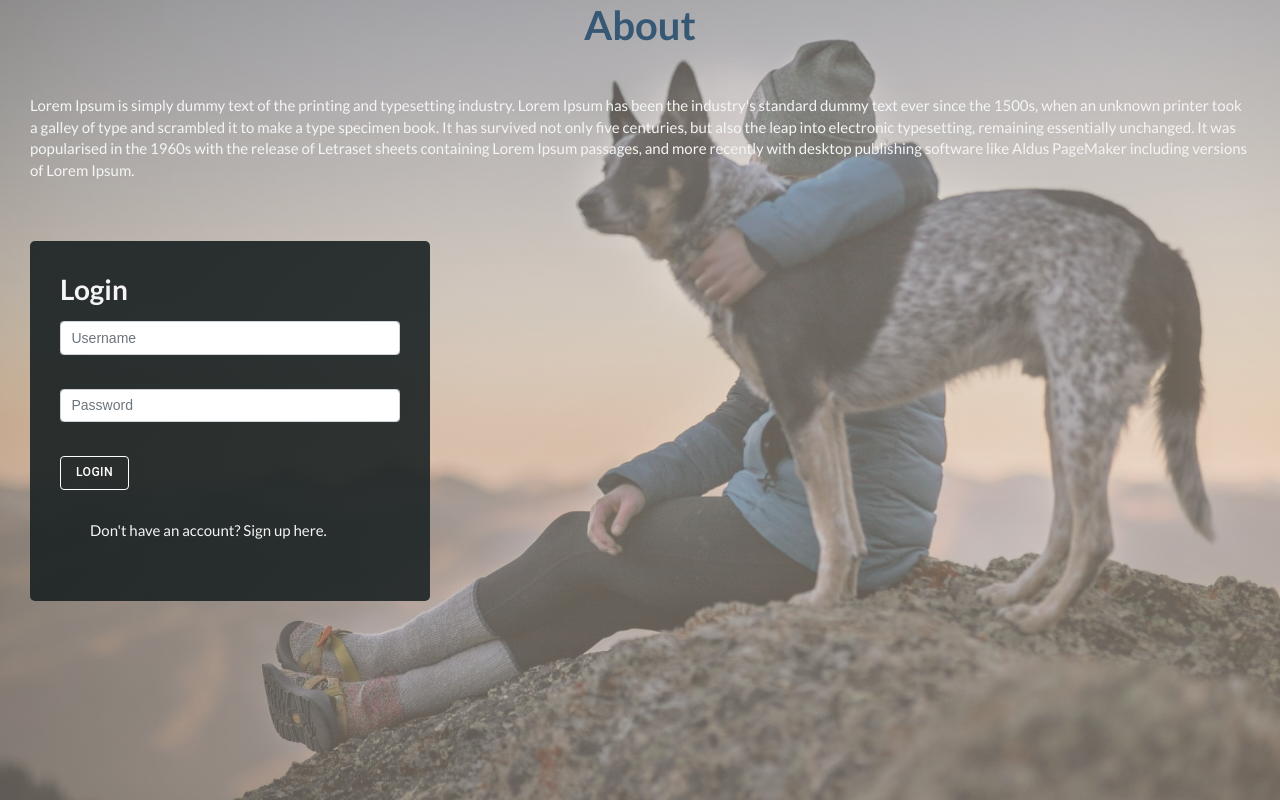
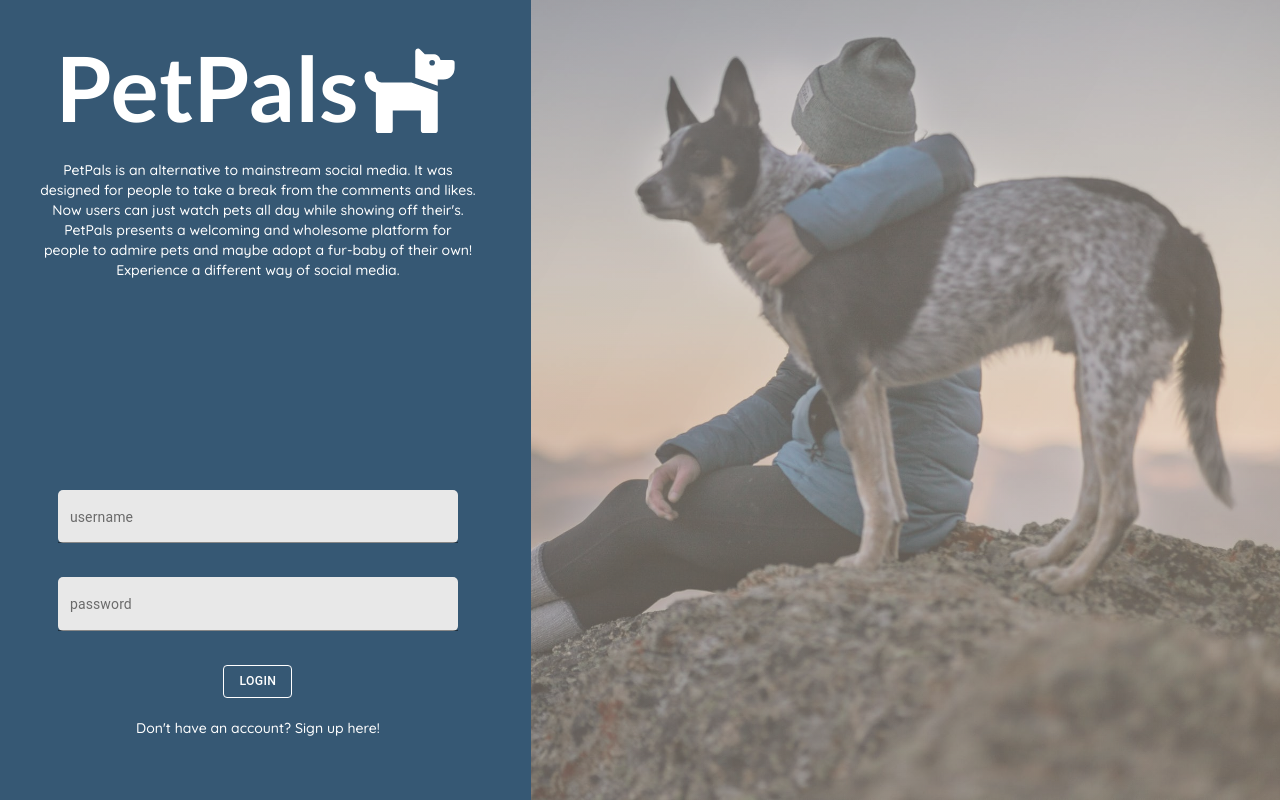
Before and after one commit to Tristanoshier/PetPals-client, a React (Create React App) app: page / in a window 1280 px wide. Built offline with nearby package versions, Linux system fonts and the light colour scheme.

Commit message:
add styling to auth page

```diff
--- a/src/App.tsx
+++ b/src/App.tsx
@@ -47,7 +47,7 @@ export default class App extends React.Component {
 
   render(){
     return (
-      <div className="App">
+      <div>
         {this.protectedViews()}
         <script src="https://stackpath.bootstrapcdn.com/bootstrap/4.4.1/js/bootstrap.min.js"
           integrity="sha384-wfSDF2E50Y2D1uUdj0O3uMBJnjuUD4Ih7YwaYd1iqfktj0Uod8GCExl3Og8ifwB6" crossOrigin="anonymous">
--- a/src/components/auth/Auth.tsx
+++ b/src/components/auth/Auth.tsx
@@ -23,18 +23,6 @@ export default class Auth extends React.Component<Props, State> {
   render() {
     return (
       <Container className="auth-container">
-        <h2>About</h2>
-        <p>
-          Lorem Ipsum is simply dummy text of the printing and typesetting
-          industry. Lorem Ipsum has been the industry's standard dummy text ever
-          since the 1500s, when an unknown printer took a galley of type and
-          scrambled it to make a type specimen book. It has survived not only
-          five centuries, but also the leap into electronic typesetting,
-          remaining essentially unchanged. It was popularised in the 1960s with
-          the release of Letraset sheets containing Lorem Ipsum passages, and
-          more recently with desktop publishing software like Aldus PageMaker
-          including versions of Lorem Ipsum.
-        </p>
         {this.state.isLogin ? (
           <Login
             isLogin={this.state.isLogin}
--- a/src/components/auth/login/Login.tsx
+++ b/src/components/auth/login/Login.tsx
@@ -59,8 +59,7 @@ export default class Login extends React.Component<Props, State> {
     }
     render() {
         return (
-            <Container className="login-display">
-                <h1>Login</h1>
+            <Container className="auth-container">
                 <LoginDisplay
                     incorrectPassword={this.state.incorrectPassword}
                     usernameNotExist={this.state.usernameNotExist}
--- a/src/components/auth/login/LoginDisplay.tsx
+++ b/src/components/auth/login/LoginDisplay.tsx
@@ -1,8 +1,14 @@
 import React from 'react'
-import { Form, FormGroup, Label, Input } from 'reactstrap';
+import { Form, FormGroup, Label, Input, Row, Col, Container } from 'reactstrap';
 
-import { createStyles, makeStyles, Theme } from '@material-ui/core/styles';
+//Icons
+import { FontAwesomeIcon } from '@fortawesome/react-fontawesome';
+import { faDog } from '@fortawesome/free-solid-svg-icons';
+
+//Material UI
+import { createStyles, makeStyles, withStyles, Theme } from '@material-ui/core/styles';
 import Button from '@material-ui/core/Button';
+import TextField from '@material-ui/core/TextField';
 
 
 const useStyles = makeStyles((theme: Theme) =>
@@ -14,6 +20,19 @@ const useStyles = makeStyles((theme: Theme) =>
     },
   }),
 );
+
+const StyledTextField = withStyles({
+  root: {
+      color: 'white',
+      backgroundColor: 'white',
+      width: 400,
+      borderRadius: 5
+  },
+  label: {
+    textTransform: 'capitalize',
+  },
+})(TextField);
+
 
 
 type Props = {
@@ -30,22 +49,46 @@ function LoginDisplay(props: Props) {
     const classes = useStyles();
 
     return (
-        <Form onSubmit={props.onSubmit}>
+      <Container className="auth-container">
+        <Row>
+          <Col className="login-container" md="5">
+              <h1 className="jumbo-login">PetPals<FontAwesomeIcon icon={faDog} /></h1>
+              <p className="about-login">PetPals is an alternative to mainstream social media. It was designed for people to take a break from the comments and likes. Now users can just watch pets all day while showing off their's. PetPals presents a welcoming and wholesome platform for people to admire pets and maybe adopt a fur-baby of their own! Experience a different way of social media. </p>
+            <Form className="login-form" onSubmit={props.onSubmit}>
                 <FormGroup>
                     <Label for="username" hidden>Username</Label>
-                <Input onChange={e => props.onUsernameChange(e)} name="username" placeholder="Username" />
+                    <StyledTextField
+                    onChange={e => props.onUsernameChange(e)}
+                    name="username"
+                    id="filled-basic"
+                    label="username"
+                    variant="filled" />
                 </FormGroup>
                 <br />
                 <FormGroup>
                     <Label for="password" hidden>Password</Label>
-                <Input onChange={e => props.onPasswordChange(e)} type="password" name="password" id="password" placeholder="Password" />
+                    <StyledTextField
+                    onChange={e => props.onPasswordChange(e)}
+                    type="password"
+                    name="password"
+                    id="filled-basic"
+                    label="password"
+                    variant="filled" />
                 </FormGroup>
                 <br />
+                <div className="login-switch">
                   <Button type="submit" variant="outlined" className="login-button">Login</Button>
+                  <br />
+                  <br />
                   <p className="auth-switch" onClick={props.isLoginHandler}>
-                {props.isLogin ? "Don't have an account? Sign up here." : "Already have an account? Login here."}
+                      {props.isLogin ? "Don't have an account? Sign up here!" : "Already have an account? Login here!"}
                   </p>
+                </div>
             </Form>
+          </Col>
+          <Col className="bg-image" md="7"></Col>
+        </Row>
+      </Container>
     )
 }
 export default LoginDisplay;
--- a/src/components/auth/signup/Signup.tsx
+++ b/src/components/auth/signup/Signup.tsx
@@ -70,8 +70,7 @@ export default class Signup extends React.Component<Props, State> {
     }
     render() {
         return (
-            <Container className="signup-display">
-                <h1>Signup</h1>
+            <Container className="auth-container">
                 <SignupDisplay
                     passwordRequired={this.state.passwordRequired}
                     onSubmit={this.handleSubmit.bind(this)}
--- a/src/components/auth/signup/SignupDIsplay.tsx
+++ b/src/components/auth/signup/SignupDIsplay.tsx
@@ -1,12 +1,16 @@
 import React from "react";
+
 //Reactstrap
-import { Form, FormGroup, Label, Input, ButtonGroup } from "reactstrap";
+import { Form, FormGroup, Label, Input, ButtonGroup, Row, Container, Col } from "reactstrap";
+
 //Material UI
 import { createStyles, makeStyles, withStyles, Theme } from '@material-ui/core/styles';
 import Button from '@material-ui/core/Button';
 import TextField from '@material-ui/core/TextField';
 
-
+//Icons
+import { FontAwesomeIcon } from '@fortawesome/react-fontawesome';
+import { faDog } from '@fortawesome/free-solid-svg-icons';
 
 const useStyles = makeStyles((theme: Theme) =>
   createStyles({
@@ -22,27 +26,14 @@ const useStyles = makeStyles((theme: Theme) =>
 const StyledTextField = withStyles({
   root: {
     color: 'white',
-        backgroundColor: '#738380',
+    backgroundColor: 'white',
+    width: 400,
+    borderRadius: 5
   },
   label: {
     textTransform: 'capitalize',
   },
 })(TextField);
-
-
-const StyledButton = withStyles({
-    root: {
-      borderRadius: 3,
-      border: 0,
-      color: 'white',
-      height: 48,
-      padding: '0 30px',
-      boxShadow: '0 3px 5px 2px rgba(255, 105, 135, .3)',
-    },
-    label: {
-      textTransform: 'capitalize',
-    },
-  })(Button);
 
 type Props = {
   passwordRequired: boolean,
@@ -60,15 +51,25 @@ function SignupDisplay(props: Props) {
   const classes = useStyles();
 
   return (
-        <Form onSubmit={props.onSubmit}>
+    <Container className="auth-container">
+      <Row>
+        <Col className="login-container" md="5">
+          <h1 className="jumbo-login">PetPals<FontAwesomeIcon icon={faDog} /></h1>
+          <p className="about-signup">PetPals is an alternative to mainstream social media. It was designed for people to take a break from the comments and likes. Now users can just watch pets all day while showing off their's. PetPals presents a welcoming and wholesome platform for people to admire pets and maybe adopt a fur-baby of their own! Experience a different way of social media. </p>
+          <Form className="login-form" onSubmit={props.onSubmit}>
             <FormGroup>
+            <Label className="adoption-specialist-label">Are you an Adoption Specialist?</Label>
+              <Button className= "signup-yes-btn" onClick={() => props.onAdoptionChangeTrue()}>Yes</Button>
+              <Button className= "signup-no-btn" onClick={() => props.onAdoptionChangeFalse()}>No</Button>
+              <br />
+              <br />
               <Label for="username" hidden>Username</Label>
               <StyledTextField
                 onChange={e => props.onUsernameChange(e)}
                 name="username"
                 // id="username"
                 id="filled-basic"
-                label="Username"
+                label="username"
                 variant="filled"
               />
             </FormGroup>
@@ -81,21 +82,23 @@ function SignupDisplay(props: Props) {
                 name="password"
                 id="filled-basic"
                 // placeholder="Password"
-                label="Password"
+                label="password"
                 variant="filled" />
             </FormGroup>
             <br />
-            <ButtonGroup>
-                <Label>Are you an adoption recruiter?</Label>
-                <StyledButton color="inherit" onClick={() => props.onAdoptionChangeTrue()} >Yes</StyledButton>
-                <Button color="secondary" onClick={() => props.onAdoptionChangeFalse()} className="adoption-false">No</Button>
-            </ButtonGroup>
+            <div className="login-switch">
+              <Button type="submit" className="signup-button">Signup</Button>
               <br />
-            <Button type="submit" className="signup-button">Signup</Button>
+              <br />
               <p className="auth-switch" onClick={props.isLoginHandler}>
-                {props.isLogin ? "Don't have an account? Sign up here." : "Already have an account? Login here."}
+                {props.isLogin ? "Don't have an account? Sign up here!" : "Already have an account? Login here!"}
               </p>
+            </div>
           </Form>
+        </Col>
+        <Col className="bg-image" md="7"></Col>
+      </Row>
+    </Container>
   )
 }
 
--- a/src/css/auth.css
+++ b/src/css/auth.css
@@ -1,47 +1,51 @@
-.auth-container {
+
+
+.auth-container{
+  margin: 0 !important;
+  padding: 0 !important;
+  max-width: 100% !important;
+  overflow: hidden;
+}
+.bg-image {
   background: linear-gradient(
       119deg,
       rgba(180, 170, 163, 0.4962359943977591) 0%,
       rgba(223, 203, 182, 0.45702030812324934) 92%
     ),
-    url("./assets/doggoonmountain.jpeg");
+    url("./assets/doggoonmountain.jpeg") right;
 
   background-size: cover;
-  position: fixed;
-  padding: 0px;
-  margin: 0px;
+  margin: 0;
   width: 100%;
-  max-width: 100%;
-  height: 100%;
-  top: 0;
-  left: 0px;
+  height: 100vh;
   color: whitesmoke;
 }
 
-.auth-container p {
-    align-items: center;
-    padding: 30px;
-    font-size: 15px;
+/* Login */
+.login-container{
+  color: white;
+  background-color: #365874;
+  padding: 0 30px 0 30px;
+  text-align: center;
 }
 
-.auth-container h2 {
-    text-align: center;
-    font-size: 40px;
-    color: #365874;
+.login-form {
+  text-align: center;
 }
 
-/* Login */
-.login-display {
-  background: rgb(29, 36, 37);
-  background: linear-gradient(
-    119deg,
-    rgba(29, 36, 37, 0.9248074229691877) 33%,
-    rgba(29, 36, 37, 0.908000700280112) 82%
-  );
-  padding: 30px;
-  margin: 30px;
-  width: 400px;
-  border-radius: 5px;
+.jumbo-login {
+  font-size: 90px;
+  margin-top: 30px !important;
+}
+
+.about-login {
+  margin-bottom: 15em;
+  padding: 0 25px 0 25px;
+
+}
+
+.login-switch {
+  text-align: center;
 }
 
 .login-button {
@@ -50,30 +54,32 @@
 }
 
 /* Signup */
-.signup-display {
-  background: rgb(29, 36, 37);
-  background: linear-gradient(
-    119deg,
-    rgba(29, 36, 37, 0.9248074229691877) 33%,
-    rgba(29, 36, 37, 0.908000700280112) 82%
-  );
-  padding: 30px;
-  margin: 30px;
-  width: 400px;
-  border-radius: 5px;
-  color: whitesmoke;
+
+.adoption-specialist-label {
+  margin-right: 55px;
+  font-weight: bold;
 }
-
-.adoption-true {
-    border: 1px solid grey !important;
-    margin: 2px;
-}
-
 .signup-button {
     color: white !important;
     border: solid white 1px !important;
 }
 
+.about-signup {
+  margin-bottom: 12em;
+  padding: 0 25px 0 25px;
+}
+
 .signup-button-group {
     border: 1px solid white !important;
 }
+
+.signup-yes-btn {
+  color: white !important;
+  border: solid white 1px !important;
+  margin-right: 10px !important;
+}
+
+.signup-no-btn {
+  color: white !important;
+  border: solid white 1px !important;
+}
--- a/src/css/main.css
+++ b/src/css/main.css
@@ -5,7 +5,9 @@
 @import './pet.css';
 @import './post.css';
 @import './nav.css';
+@import url('https://fonts.googleapis.com/css2?family=Quicksand:wght@500&display=swap');
 
 body {
-    background-color: #f8f8ff
+    background-color: #f8f8ff;
+    font-family: 'Quicksand', sans-serif;
 }
--- a/src/css/profile.css
+++ b/src/css/profile.css
@@ -58,7 +58,7 @@
 }
 
 .profile-contact {
-    margin-left: 20px;
+    margin-left: 25px;
     text-decoration: underline;
 }
 
@@ -90,6 +90,6 @@
     padding: 4px;
     border: 1px solid #365874;
     border-radius: .25rem;
-    width: 115px;
+    width: 120px;
     margin-left: 20px;
 }
--- a/src/css/search.css
+++ b/src/css/search.css
@@ -33,7 +33,7 @@
     padding: 4px;
     border: 1px solid #365874;
     border-radius: .25rem;
-    width: 115px;
+    width: 120px;
 }
 
 .search-form {
```
Lines whose indentation alone changed are shown as unchanged.
